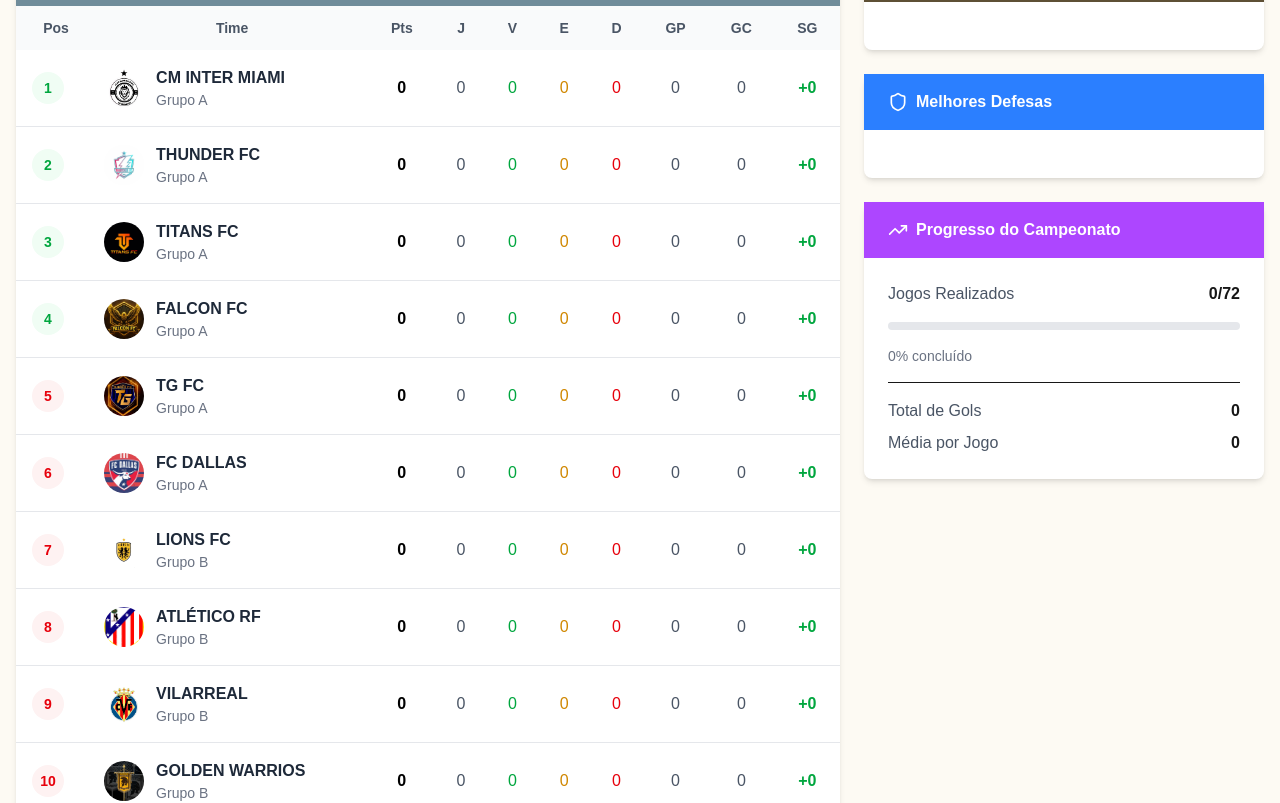
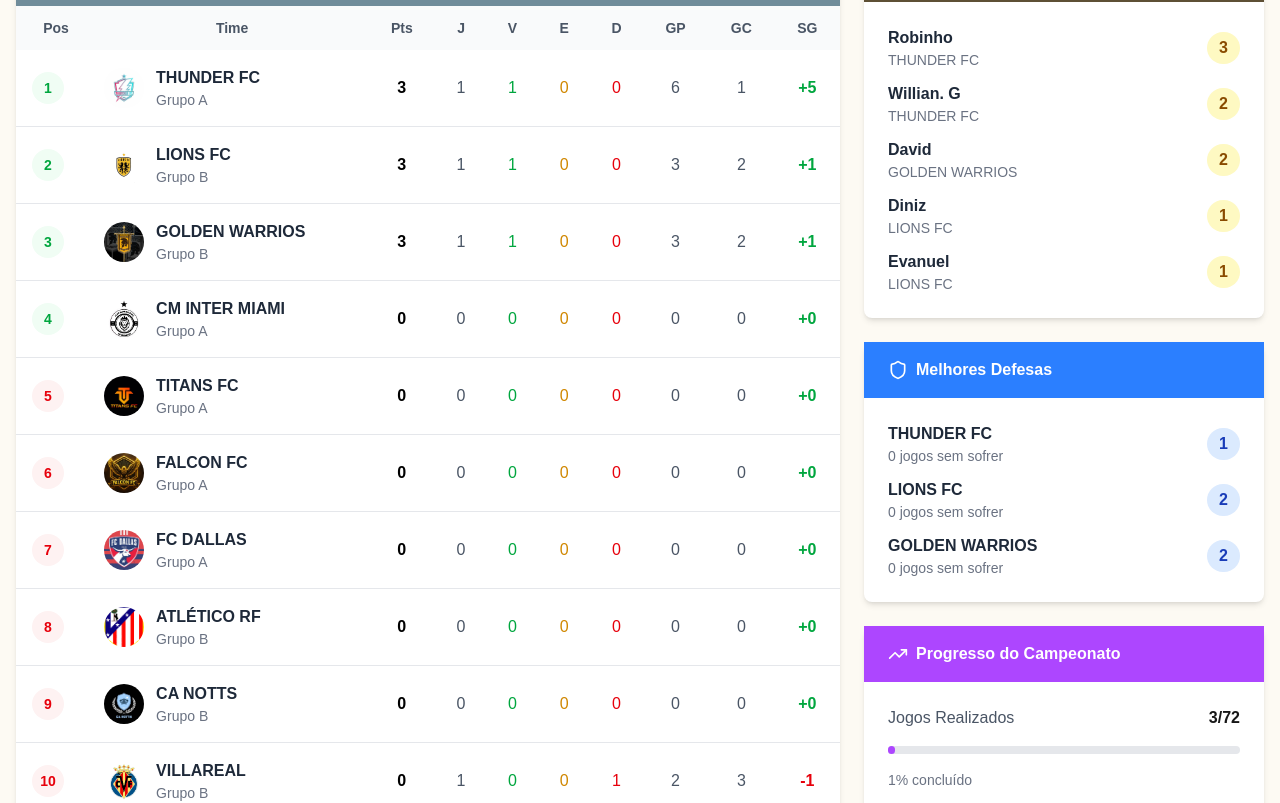
Before and after one commit to ArianNogueira/campeoes_travinho, a Next.js app in the folder client/: page /table in a window 1280 px wide. Shown: the part 340-1143 px from the top of the page. Built offline with nearby package versions, Linux system fonts and the light colour scheme.

Commit message:
feat: update table

```diff
--- a/client/src/app/matches/page.tsx
+++ b/client/src/app/matches/page.tsx
@@ -176,7 +176,6 @@ export default function MatchesPage() {
       .catch((err) => {
         console.error("Erro ao carregar jogadores:", err);
         setPlayers({ home: [], away: [] });
-        setCaptains({ home: null, away: null });
       });
   }
 
--- a/client/src/app/table/mockData.ts
+++ b/client/src/app/table/mockData.ts
@@ -35,14 +35,14 @@ export const standings = [
     team: "THUNDER FC",
     group: "A",
     position: 2,
-    points: 0,
-    played: 0,
-    won: 0,
+    points: 3,
+    played: 1,
+    won: 1,
     drawn: 0,
     lost: 0,
-    goalsFor: 0,
-    goalsAgainst: 0,
-    goalDifference: 0,
+    goalsFor: 6,
+    goalsAgainst: 1,
+    goalDifference: 5,
     img: thunder
   },
   {
@@ -81,13 +81,13 @@ export const standings = [
     group: "A",
     position: 5,
     points: 0,
-    played: 0,
+    played: 1,
     won: 0,
     drawn: 0,
-    lost: 0,
-    goalsFor: 0,
-    goalsAgainst: 0,
-    goalDifference: 0,
+    lost: 1,
+    goalsFor: 1,
+    goalsAgainst: 6,
+    goalDifference: -5,
     img: tungo
   },
   {
@@ -112,14 +112,14 @@ export const standings = [
     team: "LIONS FC",
     group: "B",
     position: 1,
-    points: 0,
-    played: 0,
-    won: 0,
+    points: 3,
+    played: 1,
+    won: 1,
     drawn: 0,
     lost: 0,
-    goalsFor: 0,
-    goalsAgainst: 0,
-    goalDifference: 0,
+    goalsFor: 3,
+    goalsAgainst: 2,
+    goalDifference: 1,
     img: lions
   },
   {
@@ -139,17 +139,17 @@ export const standings = [
   },
   {
     id: 9,
-    team: "VILARREAL",
+    team: "VILLAREAL",
     group: "B",
     position: 3,
     points: 0,
-    played: 0,
+    played: 1,
     won: 0,
     drawn: 0,
-    lost: 0,
-    goalsFor: 0,
-    goalsAgainst: 0,
-    goalDifference: 0,
+    lost: 1,
+    goalsFor: 2,
+    goalsAgainst: 3,
+    goalDifference: -1,
     img: vilarreal
   },
   {
@@ -157,14 +157,14 @@ export const standings = [
     team: "GOLDEN WARRIOS",
     group: "B",
     position: 4,
-    points: 0,
-    played: 0,
-    won: 0,
+    points: 3,
+    played: 1,
+    won: 1,
     drawn: 0,
     lost: 0,
-    goalsFor: 0,
-    goalsAgainst: 0,
-    goalDifference: 0,
+    goalsFor: 3,
+    goalsAgainst: 2,
+    goalDifference: 1,
     img: goden
   },
   {
@@ -188,29 +188,28 @@ export const standings = [
     group: "B",
     position: 6,
     points: 0,
-    played: 0,
+    played: 1,
     won: 0,
     drawn: 0,
-    lost: 0,
-    goalsFor: 0,
-    goalsAgainst: 0,
-    goalDifference: 0,
+    lost: 1,
+    goalsFor: 2,
+    goalsAgainst: 3,
+    goalDifference: -1,
     img: lisos
   },
 ];
 
 
 export const topScorers = [
-  // { name: "Lionel Messi", team: "Barcelona FC", goals: 8 },
-  // { name: "Cristiano Ronaldo", team: "Real Madrid", goals: 7 },
-  // { name: "Marcus Rashford", team: "Manchester United", goals: 6 },
-  // { name: "Mohamed Salah", team: "Liverpool FC", goals: 5 },
-  // { name: "Antoine Griezmann", team: "Atlético Madrid", goals: 5 },
+  { name: "Robinho", team: "THUNDER FC", goals: 3 },
+  { name: "Willian. G", team: "THUNDER FC", goals: 2 },
+  { name: "David", team: "GOLDEN WARRIOS", goals: 2 },
+  { name: "Diniz", team: "LIONS FC", goals: 1 },
+  { name: "Evanuel", team: "LIONS FC", goals: 1 },
 ];
 
 export const bestDefenses = [
-  // { team: "Barcelona FC", goalsAgainst: 3, cleanSheets: 4 },
-  // { team: "Real Madrid", goalsAgainst: 5, cleanSheets: 3 },
-  // { team: "Manchester United", goalsAgainst: 6, cleanSheets: 3 },
-  // { team: "Liverpool FC", goalsAgainst: 7, cleanSheets: 2 },
+  { team: "THUNDER FC", goalsAgainst: 1, cleanSheets: 0 },
+  { team: "LIONS FC", goalsAgainst: 2, cleanSheets: 0 },
+  { team: "GOLDEN WARRIOS", goalsAgainst: 2, cleanSheets: 0 },
 ];
--- a/client/src/app/table/page.tsx
+++ b/client/src/app/table/page.tsx
@@ -233,12 +233,14 @@ const StandingsPage = () => {
                     >
                       <div>
                         <div className="font-semibold text-gray-800">
-                          {scorer}
+                          {scorer.name}
                         </div>
-                        <div className="text-sm text-gray-500">{scorer}</div>
+                        <div className="text-sm text-gray-500">
+                          {scorer.team}
+                        </div>
                       </div>
                       <div className="px-3 py-1 font-bold text-yellow-800 bg-yellow-100 rounded-full">
-                        {scorer}
+                        {scorer.goals}
                       </div>
                     </div>
                   ))}
@@ -263,14 +265,14 @@ const StandingsPage = () => {
                     >
                       <div>
                         <div className="font-semibold text-gray-800">
-                          {defense}
+                          {defense.team}
                         </div>
                         <div className="text-sm text-gray-500">
-                          {defense} jogos sem sofrer
+                          {defense.cleanSheets} jogos sem sofrer
                         </div>
                       </div>
                       <div className="px-3 py-1 font-bold text-blue-800 bg-blue-100 rounded-full">
-                        {defense}
+                        {defense.goalsAgainst}
                       </div>
                     </div>
                   ))}
@@ -290,24 +292,24 @@ const StandingsPage = () => {
                 <div className="space-y-4">
                   <div className="flex items-center justify-between">
                     <span className="text-gray-600">Jogos Realizados</span>
-                    <span className="font-bold">0/72</span>
+                    <span className="font-bold">3/72</span>
                   </div>
                   <div className="w-full h-2 bg-gray-200 rounded-full">
                     <div
                       className="h-2 bg-purple-500 rounded-full"
-                      style={{ width: "0%" }}
+                      style={{ width: "2%" }}
                     ></div>
                   </div>
-                  <div className="text-sm text-gray-500">0% concluído</div>
+                  <div className="text-sm text-gray-500">1% concluído</div>
 
                   <div className="pt-4 space-y-2 border-t">
                     <div className="flex justify-between">
                       <span className="text-gray-600">Total de Gols</span>
-                      <span className="font-bold">0</span>
+                      <span className="font-bold">17</span>
                     </div>
                     <div className="flex justify-between">
                       <span className="text-gray-600">Média por Jogo</span>
-                      <span className="font-bold">0</span>
+                      <span className="font-bold">5,6</span>
                     </div>
                   </div>
                 </div>
```
